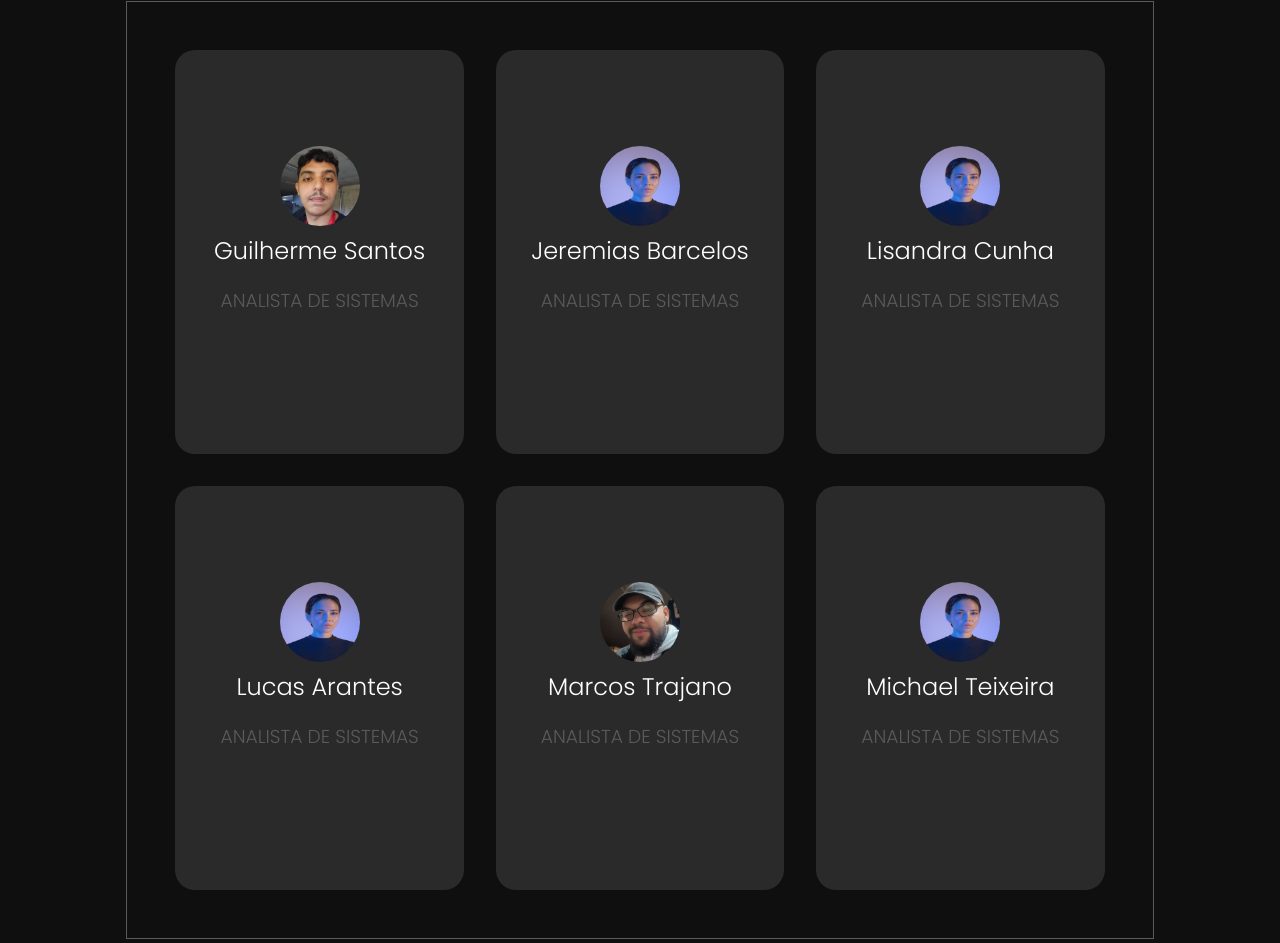
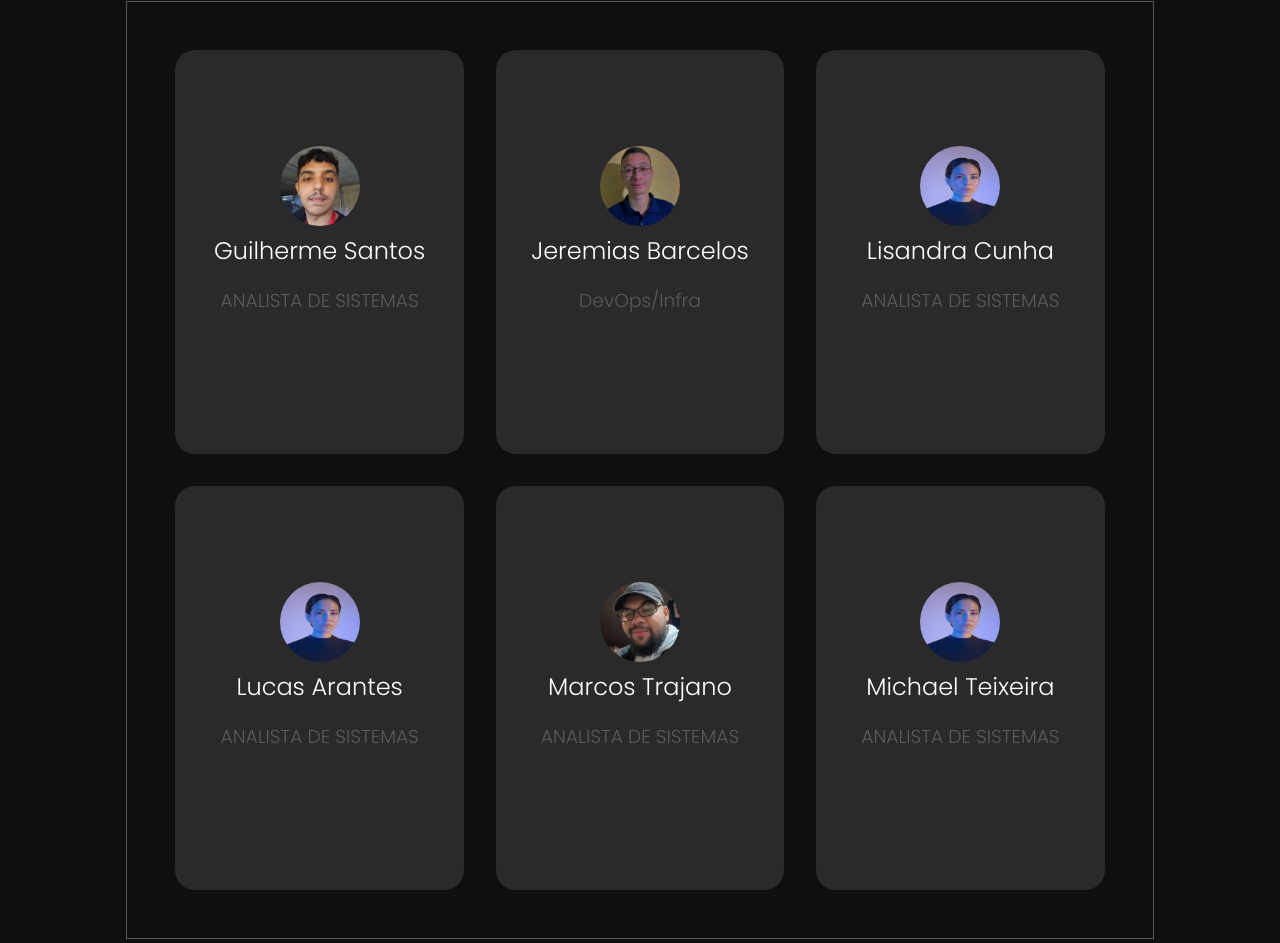
Before and after one commit to Nexus-Enterprises/new_homepage, a website: page site/public/index.html in a window 1280 px wide. Shown: the part 4387-5330 px from the top of the page. Drawn offline with Linux system fonts and the light colour scheme; a web font is replaced by a local one.

Commit message:
Subindo minha Foto

```diff
--- a/site/public/index.html
+++ b/site/public/index.html
@@ -237,11 +237,11 @@
         </div>
         <div id="jeremias" class="card-tm-nxs">
           <div id="front-card-J" class="front-card">
-          <img src="./assets/img-nexus/img-profile.jpeg" alt="" srcset="">
+          <img src="./assets/img-nexus/jeremyFOTO.png" alt="" srcset="">
           <h2 class="name-user">Jeremias Barcelos</h2>
-          <h3 class="func-user">ANALISTA DE SISTEMAS</h3>
+          <h3 class="func-user">DevOps/Infra</h3>
           </div>
-          <div class="back-card"><span id="text-back-card-J" class="none">-Apaixonado por Design; <br> -Desenvolvedor Front-End; <br>  -Desenvolvedor de Sistemas na empresa - Bradesco S.A. ; <br> -2º Semestre em Análise e Desenvolvimento de Sistemas - São Paulo Tech School; <br> -JAVA, COBOL, CSS </span></div>
+          <div class="back-card"><span id="text-back-card-J" class="none">- Apaixonado por Tecnologia; <br> - DevOps & Developer Full Stack; <br>  - DevOps na empresa - Simpress HP Company. ; <br> - 2º Semestre em Análise e Desenvolvimento de Sistemas - São Paulo Tech School; <br> - K8s | Azure | AWS | Docker | Java & Javascript </span></div>
         </div>
         <div id="lisandra" class="card-tm-nxs">
           <div  id="front-card-Li" class="front-card">
```
Also changed, not shown: site/public/assets/img-nexus/jeremyFOTO.png (added).
